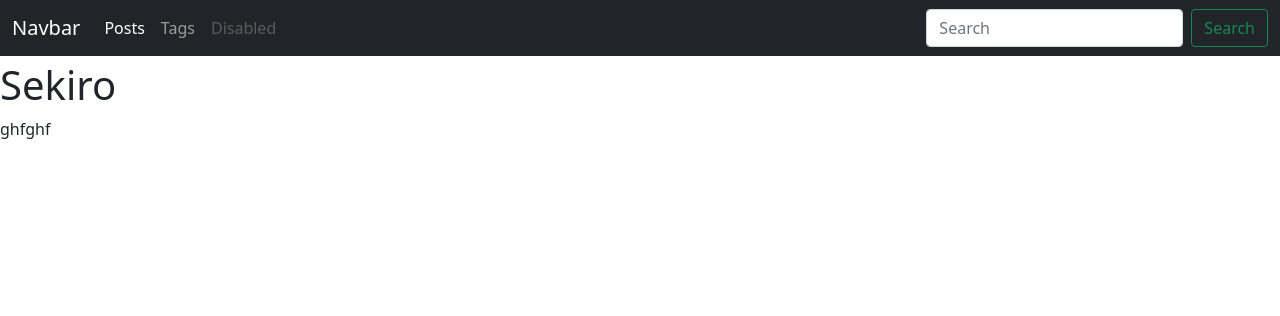
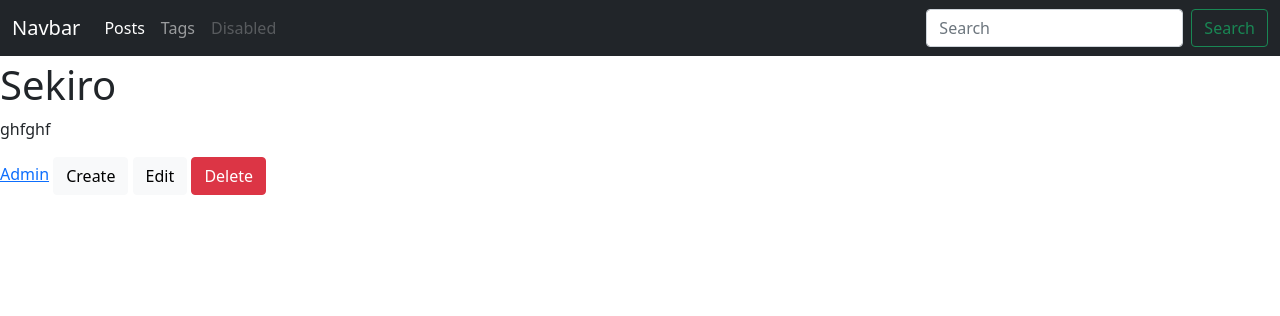
Before and after one commit to Shisu-py/Ez-blog, a Django app: a page that uses templates/base.html in a window 1280 px wide. Shown: the top 316 px of the page. Run offline with Django 3.2, Linux system fonts and the light colour scheme; data comes from the database, SQL or seed files in the repository.

Commit message:
changes base html

```diff
--- a/blog/templates/blog/base_blog.html
+++ b/blog/templates/blog/base_blog.html
@@ -1 +1,8 @@
-{% extends "base.html" %}
+{% extends 'base.html' %}
+
+
+{% block admin-panel %}
+    <a href="" class="btn btn-light">Create</a>
+    <a href="" class="btn btn-light">Edit</a>
+    <a href="" class="btn btn-danger">Delete</a>
+{% endblock %}
--- a/templates/base.html
+++ b/templates/base.html
@@ -41,5 +41,12 @@
       {% endblock%}
 <script src="https://cdn.jsdelivr.net/npm/@popperjs/core@2.9.2/dist/umd/popper.min.js" integrity="sha384-IQsoLXl5PILFhosVNubq5LC7Qb9DXgDA9i+tQ8Zj3iwWAwPtgFTxbJ8NT4GN1R8p" crossorigin="anonymous"></script>
 <script src="https://cdn.jsdelivr.net/npm/bootstrap@5.0.1/dist/js/bootstrap.min.js" integrity="sha384-Atwg2Pkwv9vp0ygtn1JAojH0nYbwNJLPhwyoVbhoPwBhjQPR5VtM2+xf0Uwh9KtT" crossorigin="anonymous"></script>
+
+<div class="admin-panel">
+
+  <a href="/admin">Admin</a>
+  {% block admin-panel %}{% endblock %}
+</div>
+
 </body>
 </html>
```
